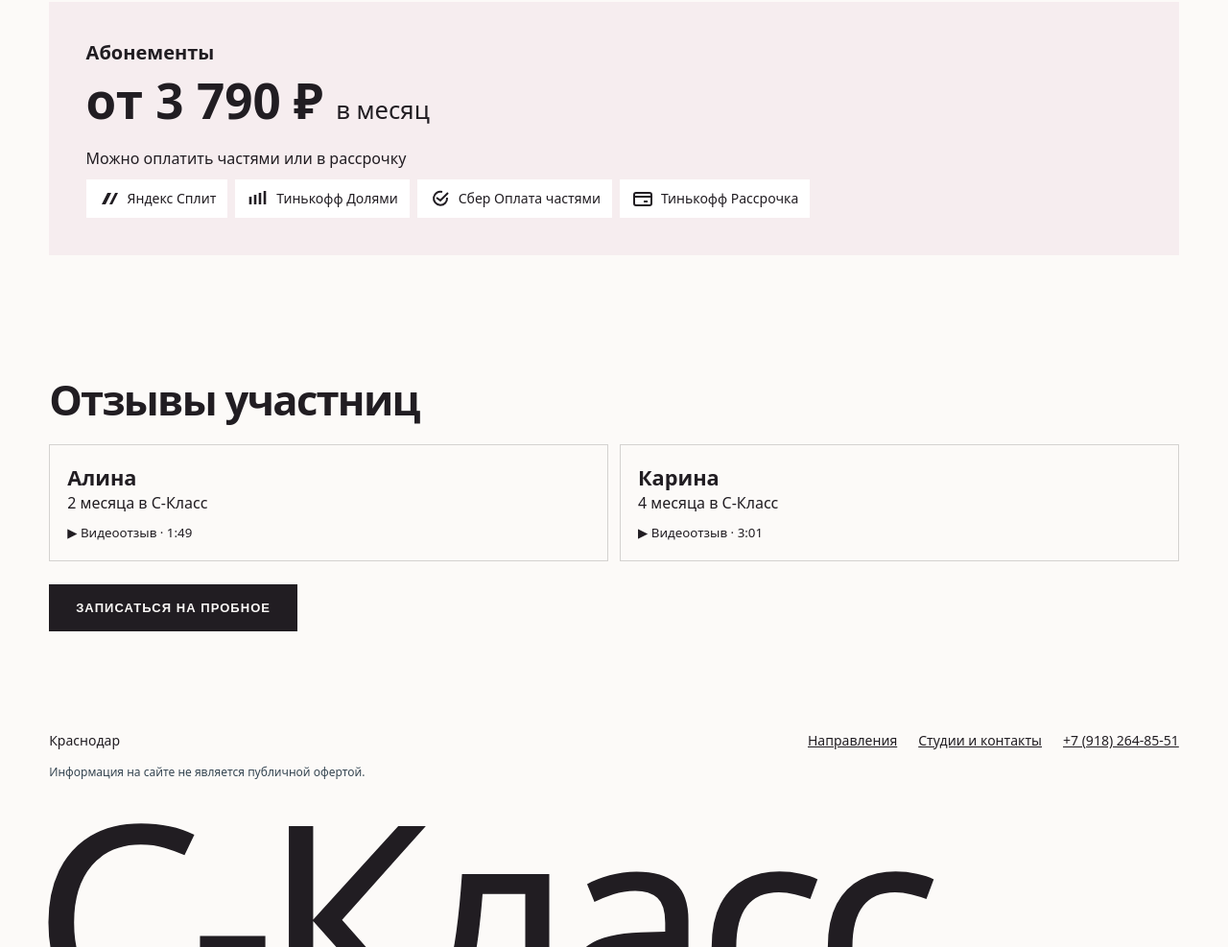
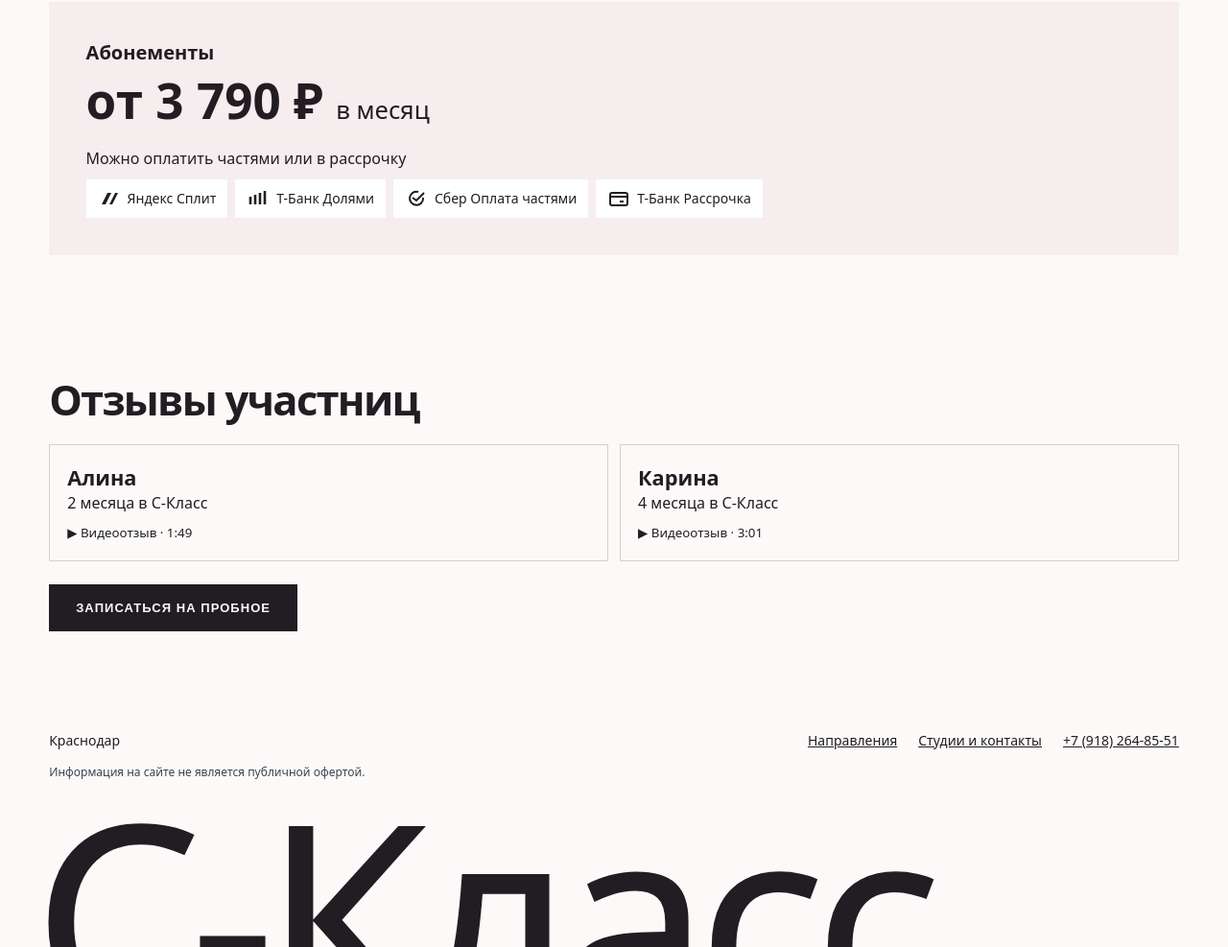
Before and after one commit to UmkaNelson/s-class-krd-clubs, a plain HTML site: page index.html in a window 1280 px wide. Shown: the part 1902-2889 px from the top of the page at 96% size. Drawn offline with Linux system fonts and the light colour scheme.

Commit message:
Исправить название Т-Банка в способах оплаты

```diff
--- a/index.html
+++ b/index.html
@@ -43,9 +43,9 @@
     <p class="payment-label">Можно оплатить частями или в рассрочку</p>
     <ul class="payment-methods">
       <li><svg aria-hidden="true" viewBox="0 0 24 24" width="24" height="24"><path d="M4 18 10 6h4L8 18zm8 0 6-12h3l-6 12z" fill="currentColor"/></svg>Яндекс Сплит</li>
-      <li><svg aria-hidden="true" viewBox="0 0 24 24" width="24" height="24"><path d="M4 10v8m5-10v10m5-12v12m5-14v14" fill="none" stroke="currentColor" stroke-width="2.6"/></svg>Тинькофф Долями</li>
+      <li><svg aria-hidden="true" viewBox="0 0 24 24" width="24" height="24"><path d="M4 10v8m5-10v10m5-12v12m5-14v14" fill="none" stroke="currentColor" stroke-width="2.6"/></svg>Т-Банк Долями</li>
       <li><svg aria-hidden="true" viewBox="0 0 24 24" width="24" height="24"><path d="M19 11a7 7 0 1 1-5-6m-6 6 4 3 8-8" fill="none" stroke="currentColor" stroke-width="2"/></svg>Сбер Оплата частями</li>
-      <li><svg aria-hidden="true" viewBox="0 0 24 24" width="24" height="24"><rect x="3" y="6" width="18" height="13" rx="2" fill="none" stroke="currentColor" stroke-width="2"/><path d="M4 10h16m-7 5h4" stroke="currentColor" stroke-width="2"/></svg>Тинькофф Рассрочка</li>
+      <li><svg aria-hidden="true" viewBox="0 0 24 24" width="24" height="24"><rect x="3" y="6" width="18" height="13" rx="2" fill="none" stroke="currentColor" stroke-width="2"/><path d="M4 10h16m-7 5h4" stroke="currentColor" stroke-width="2"/></svg>Т-Банк Рассрочка</li>
     </ul>
   </div>
 </section>
```
